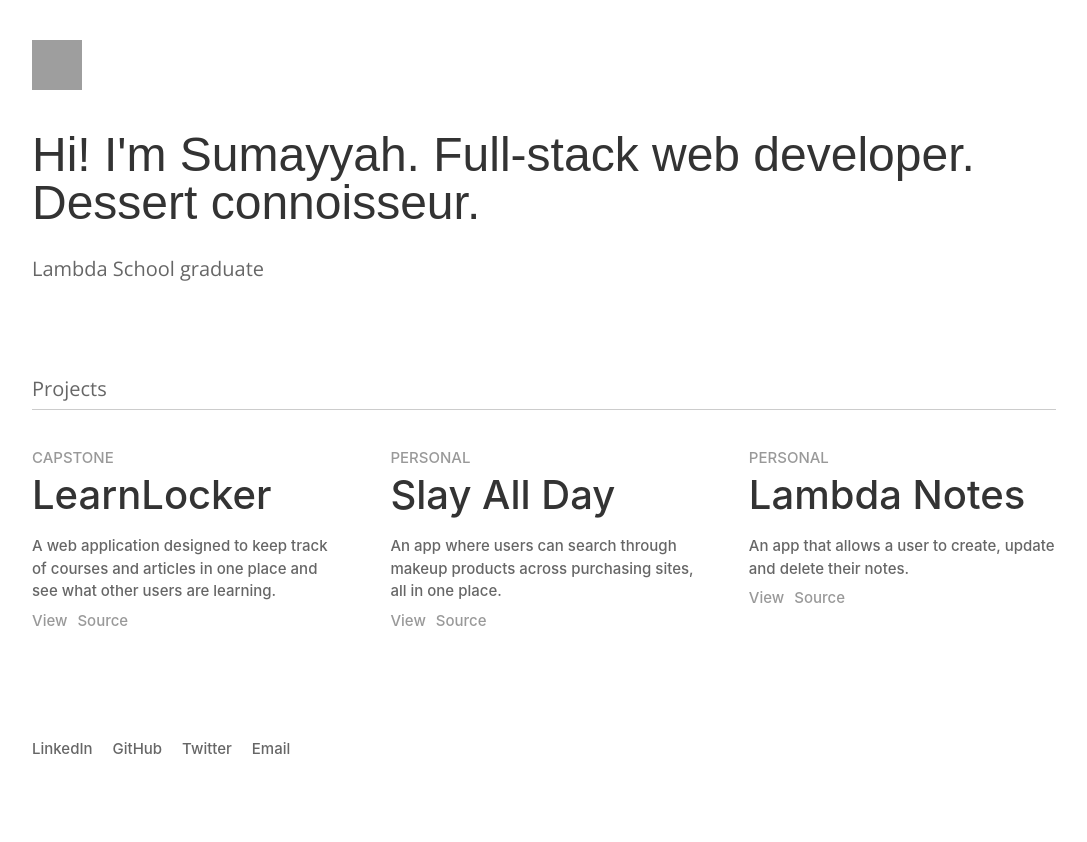
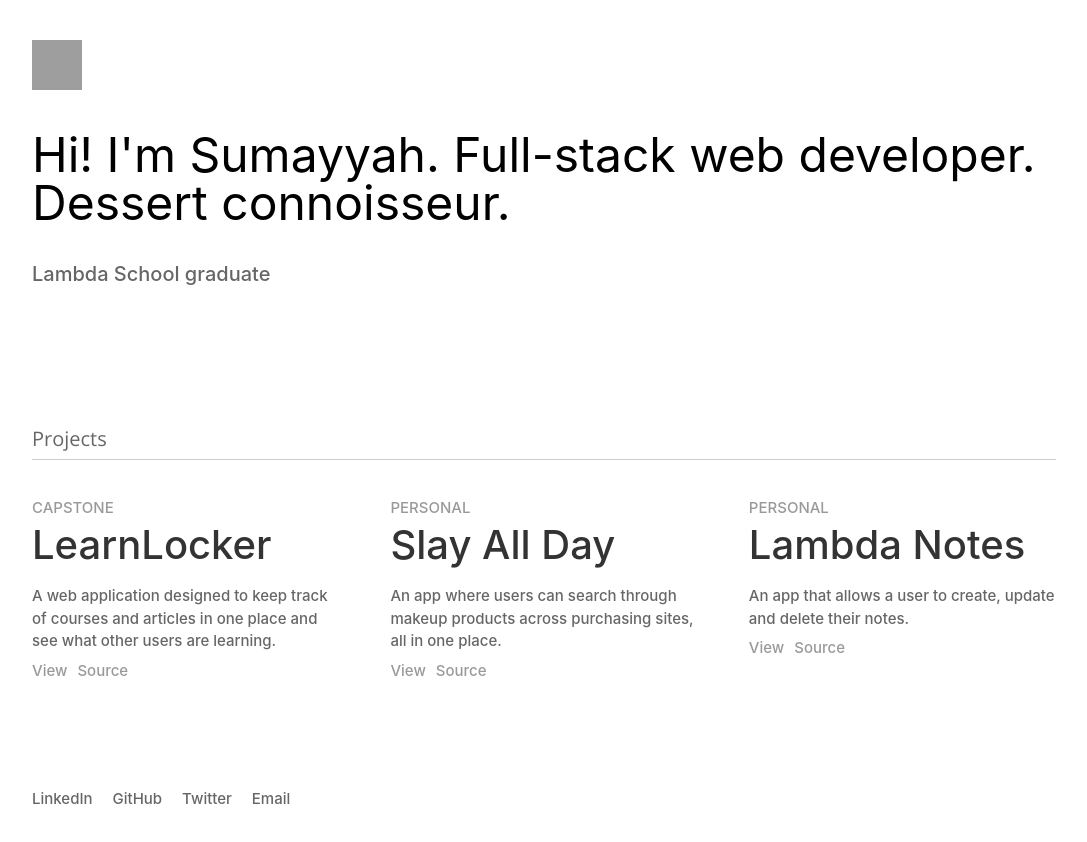
Before and after one commit to sumi419/portfolio, a React (Create React App) app: page / in a window 1280 px wide. Shown: the top 842 px of the page, without its empty margins (96-1183 px from the left). Before the commit the page ends 810 px from the top, so only its background shows below. Built offline with nearby package versions, Linux system fonts and the light colour scheme; grey boxes are pictures that could not be loaded.

Commit message:
👩‍💻Update Title.js to include atomic CSS

```diff
--- a/src/components/Title.js
+++ b/src/components/Title.js
@@ -1,14 +1,12 @@
 import React from 'react';
-
-import css from '../styles/title.module.css';
 
 export default function Title() {
   return (
-    <section className={css.container}>
-      <h1 className={css.title}>
+    <section className='pb4'>
+      <h1 className='fs24 fs36-t fs48-d pb32'>
         Hi! I'm Sumayyah. Full-stack web developer. Dessert connoisseur.
       </h1>
-      <p className={css.description}>Lambda School graduate</p>
+      <p className='black60 fs16 fs20-td fw500 lh'>Lambda School graduate</p>
     </section>
   );
 }
```
